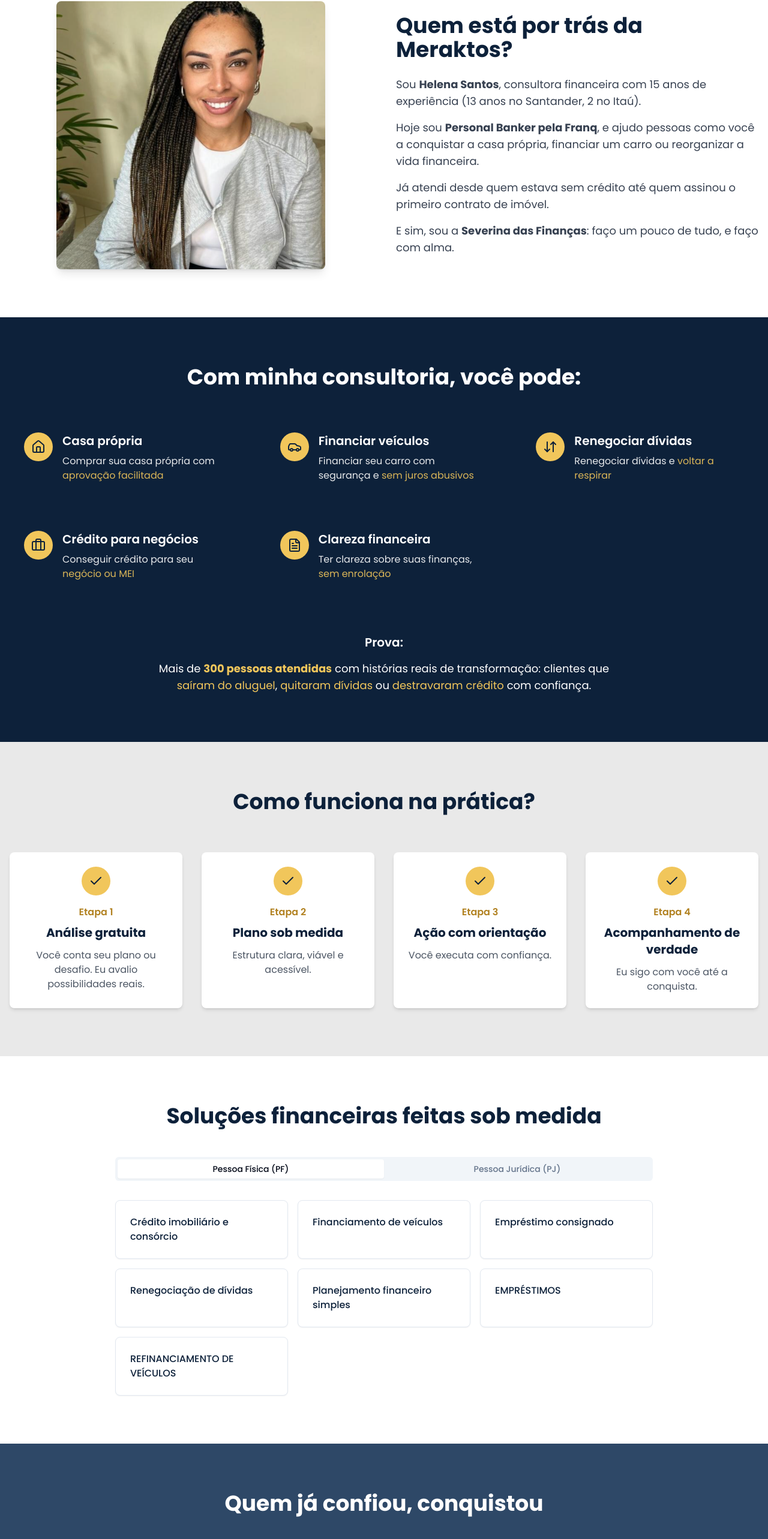
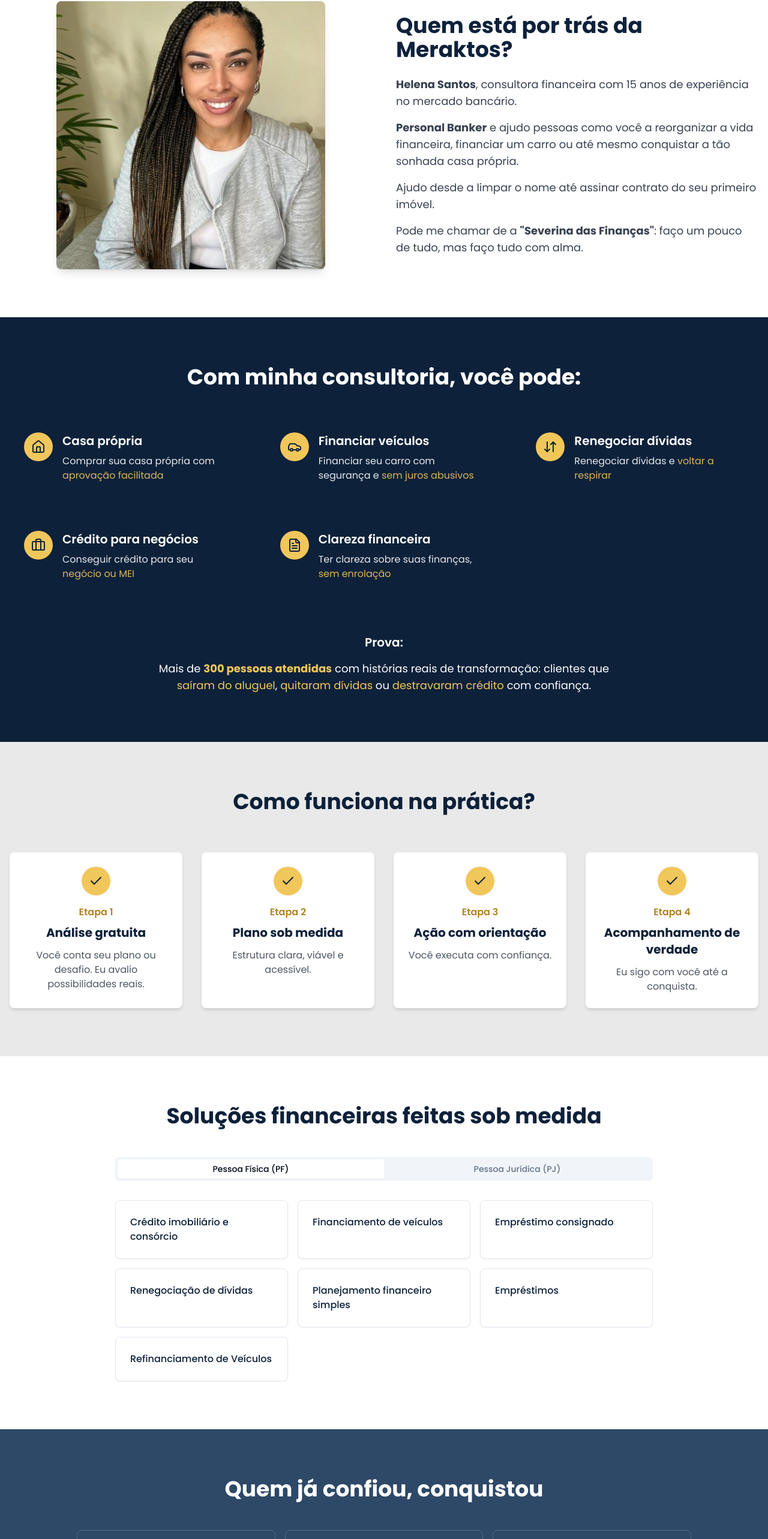
Before and after one commit to journeyengage/meraktos, a React (Vite) app: page / in a window 1280 px wide. Shown: the part 798-3364 px from the top of the page at 60% size. Built offline with nearby package versions, Linux system fonts and the light colour scheme.

Commit message:
Adaptações de conteúdo

```diff
--- a/src/components/sections/AboutSection.tsx
+++ b/src/components/sections/AboutSection.tsx
@@ -11,16 +11,16 @@ const AboutSection = () => {
             </h2>
             <div className="space-y-4 text-gray-700">
               <p className="text-lg">
-                Sou <strong>Helena Santos</strong>, consultora financeira com 15 anos de experiência (13 anos no Santander, 2 no Itaú).
+                <strong>Helena Santos</strong>, consultora financeira com 15 anos de experiência no mercado bancário.
               </p>
               <p className="text-lg">
-                Hoje sou <strong>Personal Banker pela Franq</strong>, e ajudo pessoas como você a conquistar a casa própria, financiar um carro ou reorganizar a vida financeira.
+                <strong>Personal Banker</strong> e ajudo pessoas como você a reorganizar a vida financeira, financiar um carro ou até mesmo conquistar a tão sonhada casa própria.
               </p>
               <p className="text-lg">
-                Já atendi desde quem estava sem crédito até quem assinou o primeiro contrato de imóvel.
+                Ajudo desde a limpar o nome até assinar contrato do seu primeiro imóvel.
               </p>
               <p className="text-lg">
-                E sim, sou a <strong>Severina das Finanças</strong>: faço um pouco de tudo, e faço com alma.
+                Pode me chamar de a  <strong>"Severina das Finanças"</strong>: faço um pouco de tudo, mas faço tudo com alma.
               </p>
             </div>
           </div>
--- a/src/components/sections/FooterSection.tsx
+++ b/src/components/sections/FooterSection.tsx
@@ -15,8 +15,8 @@ const FooterSection = () => {
             <a href="mailto:contato@meraktos.com" className="text-meraktos-goldLight hover:underline">
               contato@meraktos.com
             </a>
-            <a href="https://wa.me/5511999999999" className="text-meraktos-goldLight hover:underline">
-              WhatsApp (11) 99999-9999
+            <a href="https://wa.me/5511932990106" className="text-meraktos-goldLight hover:underline">
+              WhatsApp (11) 93299-0106
             </a>
             <a href="https://instagram.com/meraktos" className="text-meraktos-goldLight hover:underline" target="_blank" rel="noopener noreferrer">
               Instagram: @meraktos
--- a/src/components/sections/ServicesSection.tsx
+++ b/src/components/sections/ServicesSection.tsx
@@ -15,8 +15,8 @@ const ServicesSection = () => {
     "Empréstimo consignado",
     "Renegociação de dívidas",
     "Planejamento financeiro simples",
-    "EMPRÉSTIMOS",
-    "REFINANCIAMENTO DE VEÍCULOS",
+    "Empréstimos",
+    "Refinanciamento de Veículos",
   ];
 
   const businessServices = [
@@ -24,12 +24,12 @@ const ServicesSection = () => {
     "Capital de giro",
     "Desconto de recebíveis",
     "Renegociação com bancos",
-    "Consultoria para MEI",
+    "Consultoria Financeira para MEI",
     "Consórcios e seguros empresariais",
-    "LINHAS BNDES",
+    "Linhas BNDES",
     "FGI",
     "FINAME",
-    "AUTO EQUITY (CRÉDITO COM GARANTIA DE VEÍCULOS OU REFINANCIAMENTO)",
+    "Auto Equity (Crédito com garantia em veículos)",
   ];
 
   return (
```
